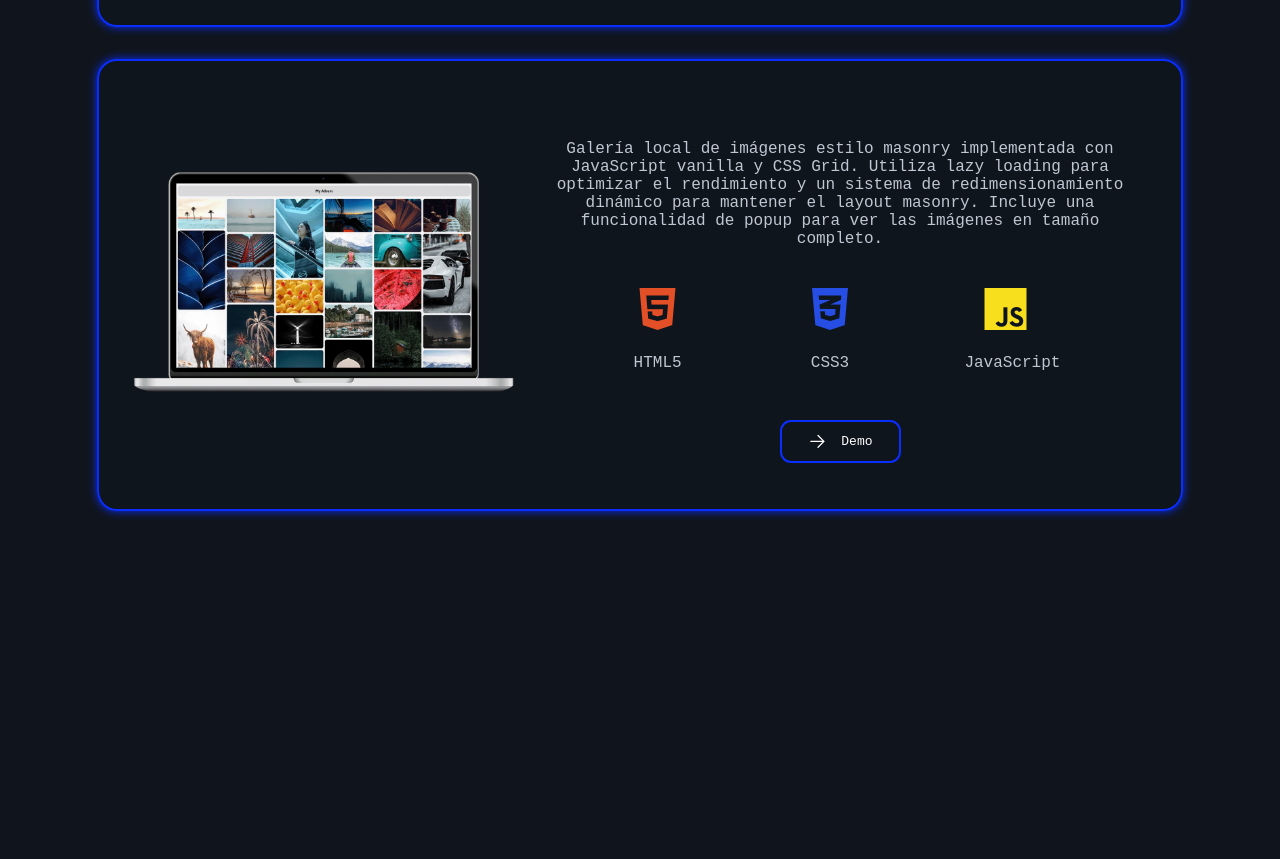
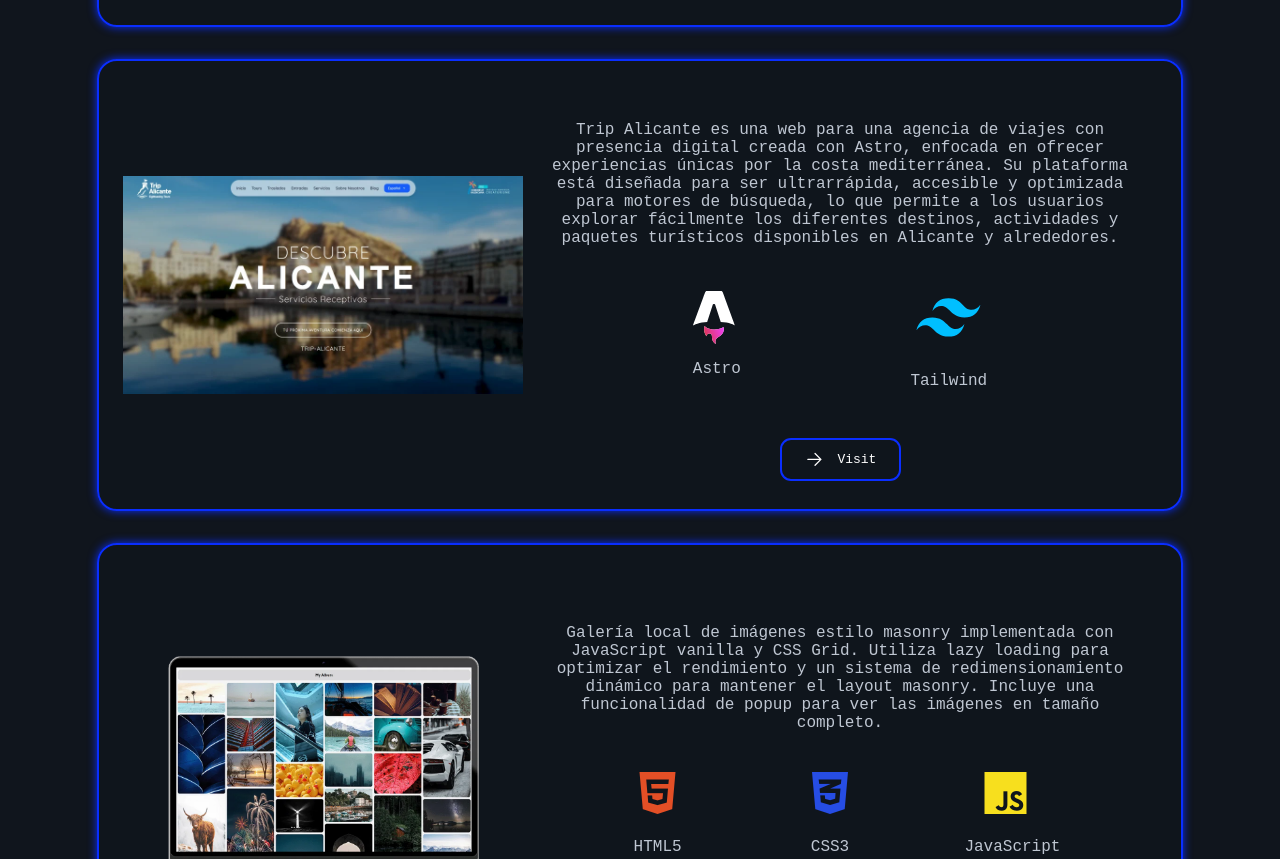
Before and after one commit to JPS-ONE/portfolio, a website built with Vite: page works.html in a window 1280 px wide. Shown: the part 1049-1908 px from the top of the page. Before the commit the page ends 1608 px from the top, so only its background shows below. Built offline with nearby package versions, Linux system fonts and the light colour scheme.

Commit message:
add tripalicante to works

```diff
--- a/works.html
+++ b/works.html
@@ -60,7 +60,7 @@
                         </div>
                     </div>
                     <div class="btn-container">
-                        <a href="https://notesong.netlify.app/" class="button">
+                        <a href="https://app.notesong.com/" class="button" target="_blank">
                             <svg xmlns="http://www.w3.org/2000/svg" fill="none" viewBox="0 0 24 24" stroke-width="1.5" stroke="currentColor" class="w-6 h-6">
                                 <path stroke-linecap="round" stroke-linejoin="round" d="M4.5 12h15m0 0l-6.75-6.75M19.5 12l-6.75 6.75"></path>
                             </svg>
@@ -81,14 +81,14 @@
                             <p>Vue.js</p>
                         </div>
                         <div class="tech-item">
-                            <svg class="w-6 h-6" viewBox="0 0 24 24" fill="deepskyblue">
+                            <svg  class="w-6 h-6" viewBox="0 0 24 24" fill="deepskyblue">
                                 <path d="M12 6.036c-2.667 0-4.333 1.325-5 3.976 1-1.325 2.167-1.822 3.5-1.491.761.189 1.305.738 1.91 1.344C13.387 10.842 14.522 12 17 12c2.667 0 4.333-1.325 5-3.976-1 1.325-2.166 1.822-3.5 1.491-.761-.189-1.305-.738-1.91-1.344C15.613 7.158 14.478 6 12 6.036zm-5 6c-2.667 0-4.333 1.325-5 3.976 1-1.326 2.167-1.822 3.5-1.491.761.189 1.305.738 1.91 1.344C8.387 16.842 9.522 18 12 18c2.667 0 4.333-1.325 5-3.976-1 1.325-2.166 1.822-3.5 1.491-.761-.189-1.305-.738-1.91-1.344C10.613 13.158 9.478 12 7 12z"/>
                             </svg>
                             <p>Tailwind</p>
                         </div>
                     </div>
                     <div class="btn-container">
-                        <a href="https://viajesgruposreducidos.com/" class="button">
+                        <a href="https://viajesgruposreducidos.com/" class="button" target="_blank">
                             <svg xmlns="http://www.w3.org/2000/svg" fill="none" viewBox="0 0 24 24" stroke-width="1.5" stroke="currentColor">
                                 <path stroke-linecap="round" stroke-linejoin="round" d="M4.5 12h15m0 0l-6.75-6.75M19.5 12l-6.75 6.75"></path>
                             </svg>
@@ -98,6 +98,38 @@
 
                 </div>
             </div>
+            <div class="work">
+                <img class="mockup" src="resources/tripalicante.webp" alt="Trip Alicante website">
+                <div class="works-text">
+                    <div>
+                        <p class="description">
+                            Trip Alicante es una web para una agencia de viajes con presencia digital creada con Astro, enfocada en ofrecer experiencias únicas por la costa mediterránea. Su plataforma está diseñada para ser ultrarrápida, accesible y optimizada para motores de búsqueda, lo que permite a los usuarios explorar fácilmente los diferentes destinos, actividades y paquetes turísticos disponibles en Alicante y alrededores.
+                        </p>
+                    </div>
+                    <div class="tech">
+                        <div class="tech-item">
+                            <img src="resources/astrojs.svg" alt="Astro logo" style="max-width: 42px;"/>
+
+                            <p>Astro</p>
+                        </div>
+                        <div class="tech-item">
+                            <svg class="w-6 h-6" viewBox="0 0 24 24" fill="deepskyblue">
+                                <path d="M12 6.036c-2.667 0-4.333 1.325-5 3.976 1-1.325 2.167-1.822 3.5-1.491.761.189 1.305.738 1.91 1.344C13.387 10.842 14.522 12 17 12c2.667 0 4.333-1.325 5-3.976-1 1.325-2.166 1.822-3.5 1.491-.761-.189-1.305-.738-1.91-1.344C15.613 7.158 14.478 6 12 6.036zm-5 6c-2.667 0-4.333 1.325-5 3.976 1-1.326 2.167-1.822 3.5-1.491.761.189 1.305.738 1.91 1.344C8.387 16.842 9.522 18 12 18c2.667 0 4.333-1.325 5-3.976-1 1.325-2.166 1.822-3.5 1.491-.761-.189-1.305-.738-1.91-1.344C10.613 13.158 9.478 12 7 12z"/>
+                            </svg>
+                            <p>Tailwind</p>
+                        </div>
+                    </div>
+                    <div class="btn-container">
+                        <a href="https://tripalicante.com/" class="button" target="_blank">
+                            <svg xmlns="http://www.w3.org/2000/svg" fill="none" viewBox="0 0 24 24" stroke-width="1.5" stroke="currentColor">
+                                <path stroke-linecap="round" stroke-linejoin="round" d="M4.5 12h15m0 0l-6.75-6.75M19.5 12l-6.75 6.75"></path>
+                            </svg>
+                            <span class="text">Visit</span>
+                        </a>
+                    </div>
+                </div>
+            </div>
+
             <div class="work">
                 <img class="mockup" src="resources/masonry-album.webp" alt="">
                 <div class="works-text">
@@ -119,7 +151,7 @@
                         </div>
                     </div>
                     <div class="btn-container">
-                        <a href="https://jps-one.github.io/masonry-local-album/" class="button">
+                        <a href="https://jps-one.github.io/masonry-local-album/" class="button" target="_blank">
                             <svg xmlns="http://www.w3.org/2000/svg" fill="none" viewBox="0 0 24 24" stroke-width="1.5" stroke="currentColor" class="w-6 h-6">
                                 <path stroke-linecap="round" stroke-linejoin="round" d="M4.5 12h15m0 0l-6.75-6.75M19.5 12l-6.75 6.75"></path>
                             </svg>
```
Also changed, not shown: index.html (+9 -9 lines), resources/astrojs.svg (added), resources/tripalicante.webp (added).
